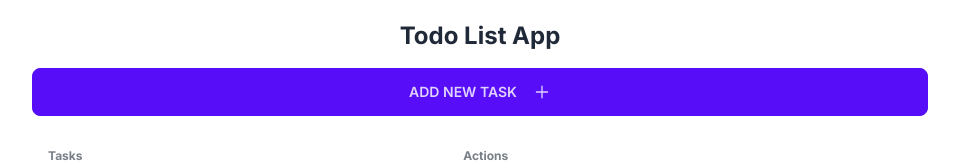
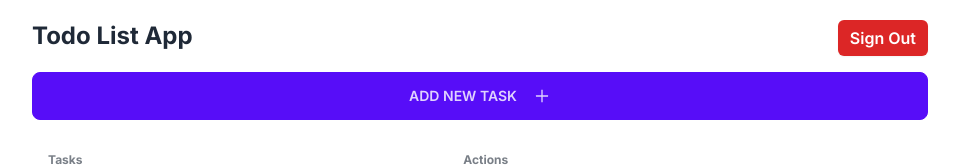
Before and after one commit to motasemHussien/to-do-app, a Next.js app: page / in a window 1280 px wide. Shown: the top 166 px of the page, without its empty margins (160-1119 px from the left). Built offline with nearby package versions, Linux system fonts and the light colour scheme; no server answers; the database is empty; sample sign-in values are in the browser's storage.

Commit message:
create header

```diff
--- a/app/(site)/dashboard/page.jsx
+++ /dev/null
@@ -1,17 +0,0 @@
-"use client";
-
-import { useSession, signOut } from "next-auth/react";
-
-const dashboard = () => {
-  const { data: session } = useSession();
-
-  return (
-    <div>
-      <h1>Dashboard</h1>
-      <p>Hi {session?.user?.email}</p>
-      <button onClick={() => signOut()}>Sign Out</button>
-    </div>
-  );
-};
-
-export default dashboard;
--- /dev/null
+++ b/app/components/Header.jsx
@@ -0,0 +1,19 @@
+"use client";
+import { signOut } from "next-auth/react";
+
+const Header = () => {
+  return (
+    <div className="flex flex-row justify-between">
+      <h1 className="text-2xl font-bold ">Todo List App</h1>
+      <button
+        onClick={() => signOut()}
+        type="submit"
+        className="flex  justify-center rounded-md bg-red-600 px-3 py-1.5 text-1xl  font-semibold leading-6 text-white shadow-sm hover:bg-red-400 focus-visible:outline focus-visible:outline-2 focus-visible:outline-offset-2 focus-visible:outline-red-400"
+      >
+        Sign Out
+      </button>
+    </div>
+  );
+};
+
+export default Header;
--- a/app/page.jsx
+++ b/app/page.jsx
@@ -5,6 +5,7 @@ import AddTask from "./components/AddTask";
 import TodoList from "./components/TodoList";
 
 import { redirect } from "next/navigation";
+import Header from "./components/Header";
 
 export default async function Home() {
   const session = await getServerSession(authOptions);
@@ -16,7 +17,7 @@ export default async function Home() {
   return (
     <div className="max-w-4xl mx-auto mt-4">
       <div className="text-center my-5 flex flex-col gap-4">
-        <h1 className="text-2xl font-bold ">Todo List App</h1>
+        <Header />
         <AddTask session={session} />
       </div>
       <TodoList session={session} />
```
